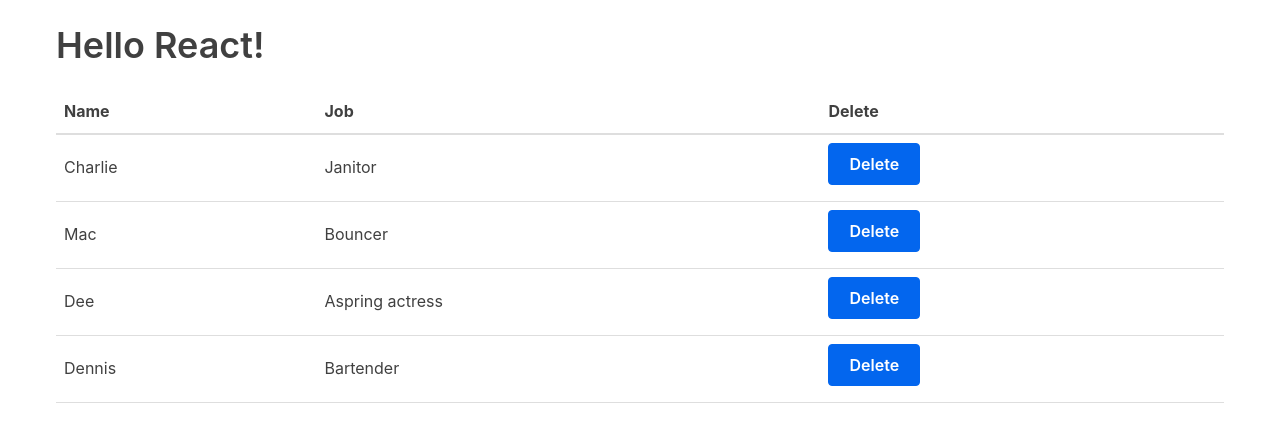
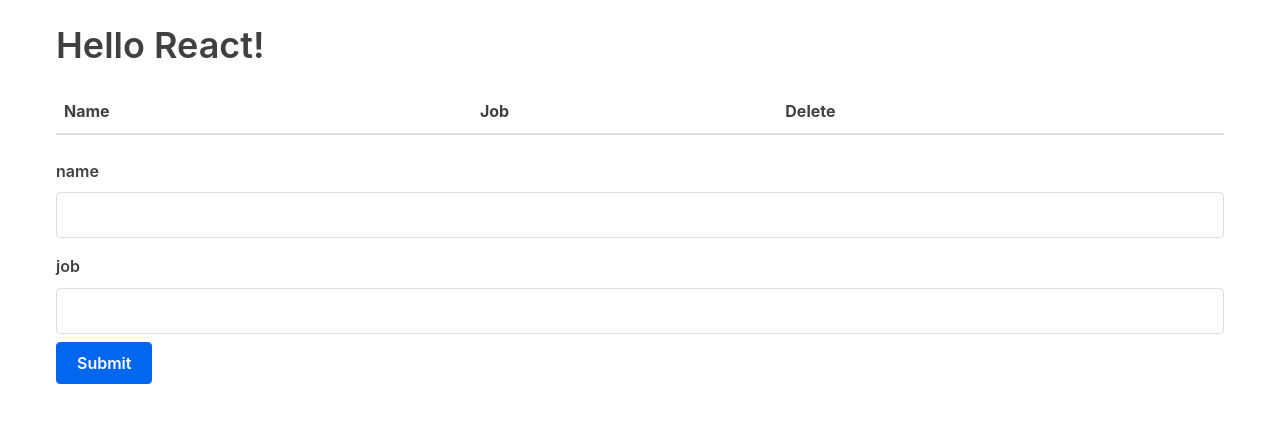
Before and after one commit to markoter/react-tutorial, a React (Create React App) app: page / in a window 1280 px wide. Shown: the top 442 px of the page. Built offline with nearby package versions, Linux system fonts and the light colour scheme.

Commit message:
add form to submit data

```diff
--- a/src/App.js
+++ b/src/App.js
@@ -1,27 +1,11 @@
 import React from "react"
 import Table from './Table'
+import Form from './Form'
 
 
 class App extends React.Component {
     state = {
-        characters: [
-            {
-                name: 'Charlie',
-                job: 'Janitor'
-            },
-            {
-                name: 'Mac',
-                job: 'Bouncer'
-            },
-            {
-                name: 'Dee',
-                job: 'Aspring actress'
-            },
-            {
-                name: 'Dennis',
-                job: 'Bartender'
-            },
-        ],
+        characters: [],
     }
     removeCharacter = (index) => {
         const { characters } = this.state
@@ -32,12 +16,17 @@ class App extends React.Component {
             }),
         })
     }
+
+    handleSubmit = (character) => {
+        this.setState({ characters: [this.state.characters, character] })
+    }
     render() {
-        const { characters} = this.state
+        const { characters } = this.state
         return (
             <div className="container">
                 <h1>Hello React!</h1>
                 <Table characterData={characters} removeCharacter={this.removeCharacter} />
+                <Form handleSubmit={this.handleSubmit} />
             </div>
         )
     }
--- /dev/null
+++ b/src/Form.js
@@ -0,0 +1,38 @@
+import React from 'react'
+
+class Form extends React.Component {
+    initialState = {
+        name: '',
+        job: ''
+    }
+    state = this.initialState
+
+    handleChange = (event) => {
+        const { name, value } = event.target
+
+        this.setState({
+            [name]: value,
+        })
+    }
+
+    submitForm = () => {
+        this.props.handleSubmit(this.state)
+        this.setState(this.initialState)
+    }
+    render() {
+        const { name, job } = this.state;
+
+        return (
+            <form>
+                <label htmlFor='name'>name</label>
+                <input type='text' name='name' id='name' value={name} onChange={this.handleChange} />
+                <label htmlFor='job'>job</label>
+                <input type='text' name='job' id='job' value={job} onChange={this.handleChange} />
+                <input type='button' value='Submit' onClick={this.submitForm} />
+            </form>
+        );
+    }
+}
+
+
+export default Form
```
